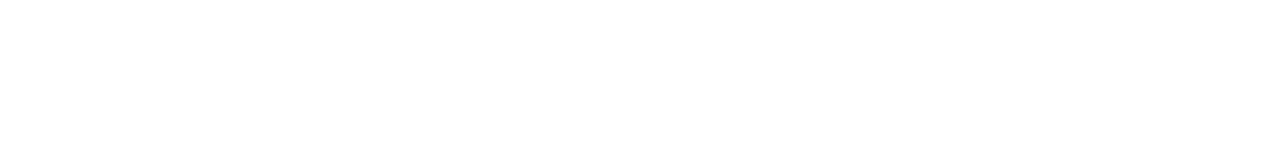
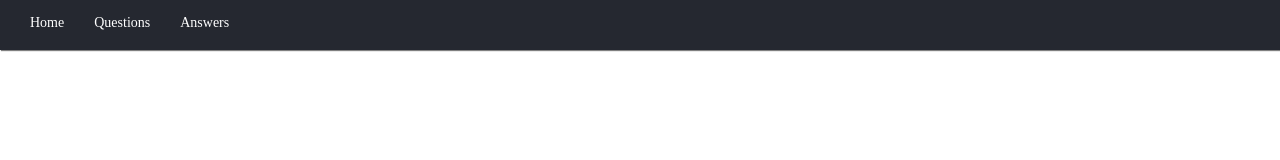
Before and after one commit to tahashahid/itc-project, a plain HTML site: page index.html in a window 1280 px wide. Drawn offline with Linux system fonts and the light colour scheme.

Commit message:
basic header

```diff
--- a/index.html
+++ b/index.html
@@ -6,7 +6,33 @@
     <meta http-equiv="X-UA-Compatible" content="ie=edge">
     <title>Document</title>
 </head>
+<link rel="stylesheet" href="styles/main.css">
 <body>
+
+    <header>
+        <div class="container">
+            <nav class="header-nav">
+                <ul>
+                    <li>
+                        Home
+                    </li>
+                    <li>
+                        Questions
+                    </li>
+                    <li>
+                        Answers
+                    </li>
+                </ul>
+            </nav>
+
+        </div>
+    </header>
+
+    <section>
+
+    </section>
+
+    <script src="scripts/storage.js"></script>
 
 </body>
 </html>
--- /dev/null
+++ b/styles/main.css
@@ -0,0 +1,33 @@
+header{
+    background-color: #252830;
+    height: 50px;
+    width: 100%;
+    position: fixed;
+    top: 0;
+    left: 0;
+    right: 0;
+    overflow: hidden;
+    box-shadow: 1px 1px 1px #808080;
+    color: #fff;
+}
+.container{
+    width: 100%;
+    padding-left: 15px;
+    padding-right: 15px;
+}
+.header-nav ul{
+    padding: 0;
+    margin: 0;
+    float: left;
+}
+.header-nav ul li{
+    float: left;
+    list-style: none;
+    font-size: 14px;
+    padding: 15px;
+}
+
+.header-nav ul li:hover{
+    background-color: #000;
+    cursor: pointer;
+}
```
